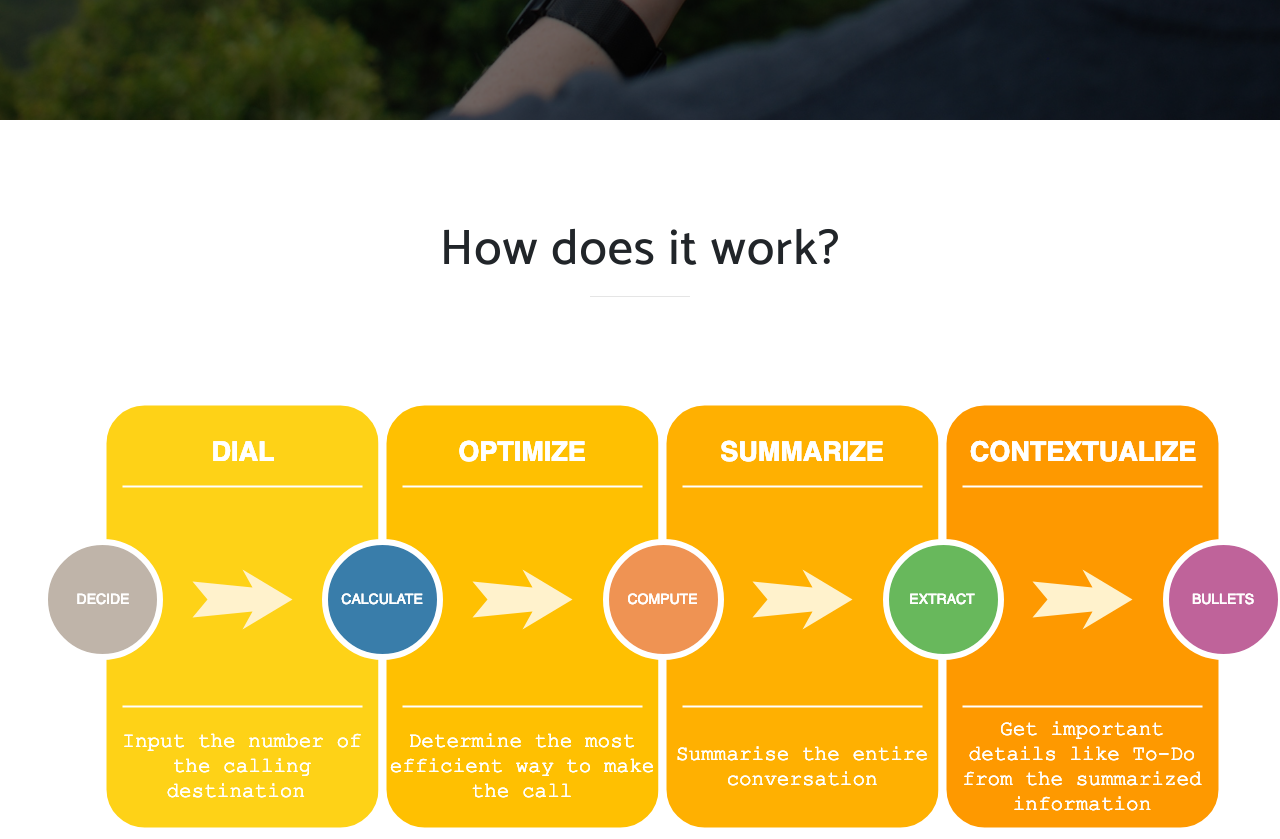
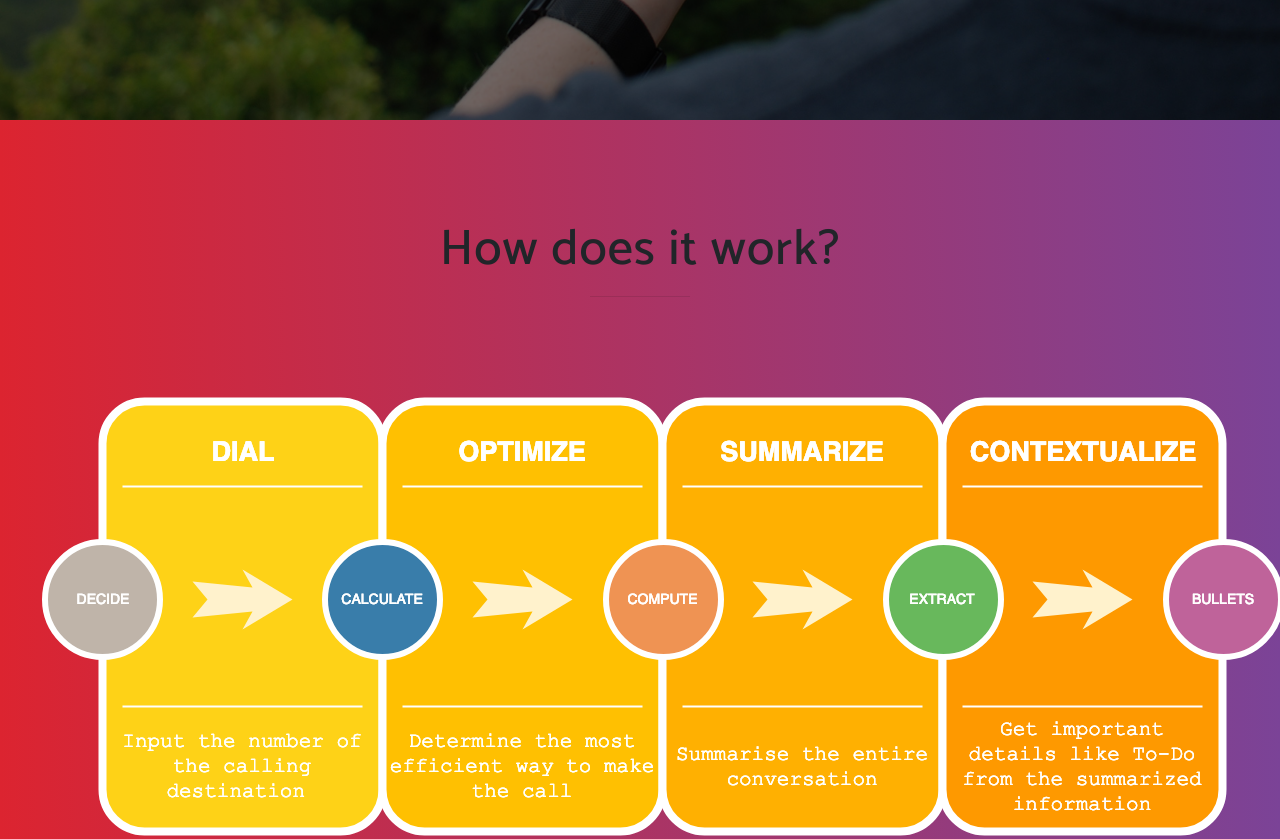
Before and after one commit to rohanmenon96/Efficall, a website with bundled scripts: page views/index.html in a window 1280 px wide. Shown: the part 3100-3939 px from the top of the page. Built offline with nearby package versions, Linux system fonts and the light colour scheme; files whose address does not match are found by name; a web font is replaced by a local one.

Commit message:
add phome

```diff
--- a/views/index.html
+++ b/views/index.html
@@ -170,7 +170,7 @@
     <div class="overlay"></div>
   </section>
 
-  <section class="features" id="features">
+  <section class="features" style="background-image: linear-gradient(to left, #7b4397, #dc2430)" id="features">
     <div class="container">
       <div class="section-heading text-center">
         <h2>How does it work?</h2>
```
Also changed, not shown: views/img/phone.jpg (added).
